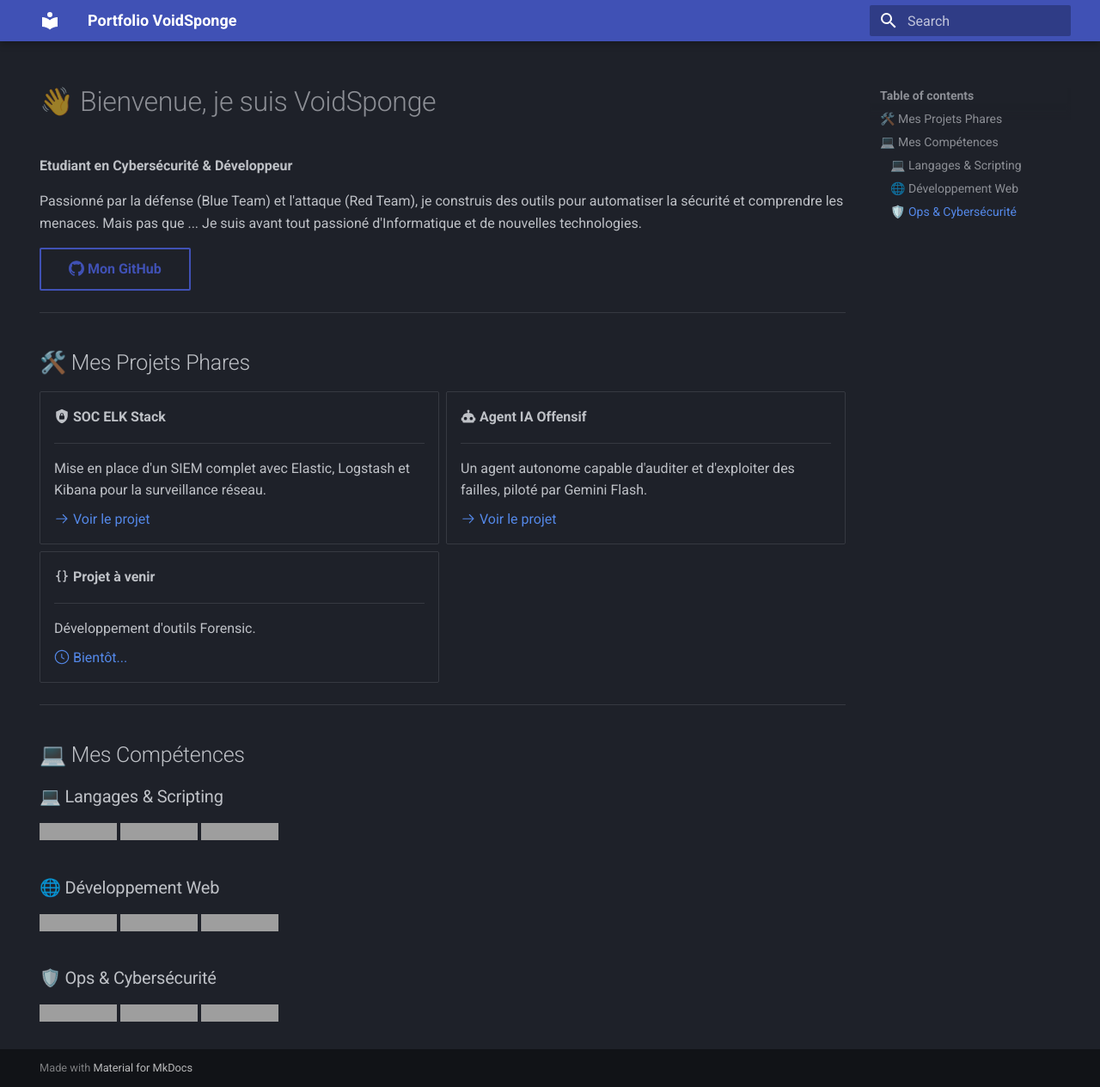
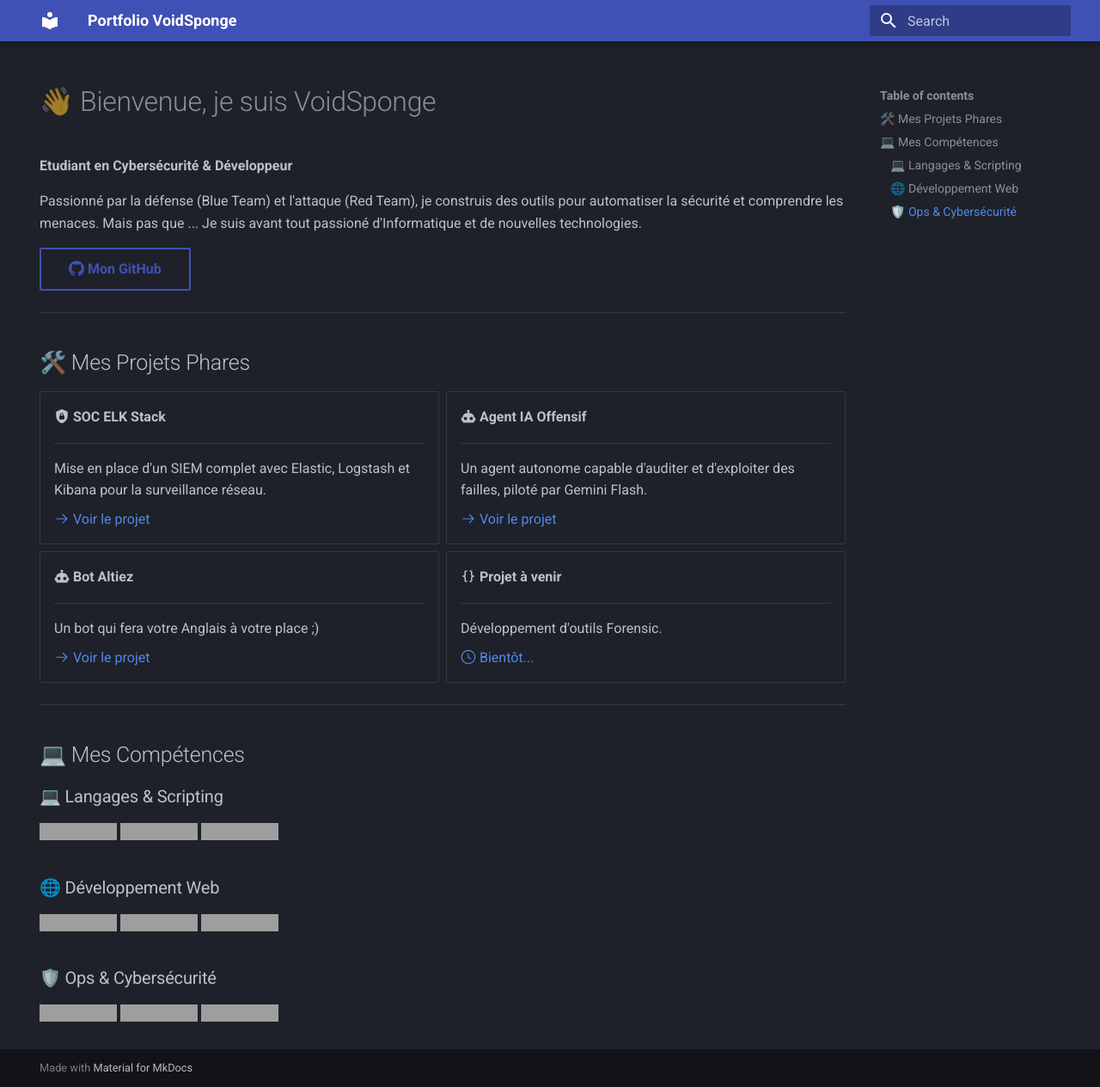
Before and after one commit to voidsponge/portfolio, an MkDocs documentation site: the page built from docs/index.md, in a window 1280 px wide and 1264 px high, cut to the strip 0-1264 px from the top of the window. Shown: the whole strip at 86% size. Built offline with MkDocs 1.6.1 and Material for MkDocs 9.7.7, drawn with Linux system fonts in a browser that asks for light colours; grey boxes are pictures that could not be loaded.

Commit message:
Update Bot Altiez description in index.md

```diff
--- a/docs/index.md
+++ b/docs/index.md
@@ -32,6 +32,13 @@ Mais pas que ... Je suis avant tout passioné d'Informatique et de nouvelles tec
 
     [:octicons-arrow-right-24: Voir le projet](ia/agent-ia.md)
 
+-   :material-robot: **Bot Altiez**
+
+    ---
+    Un bot qui fera votre Anglais à votre place ;)
+
+    [:octicons-arrow-right-24: Voir le projet](bot/bot-altiez.md)
+
 -   :material-code-braces: **Projet à venir**
 
     ---
```
